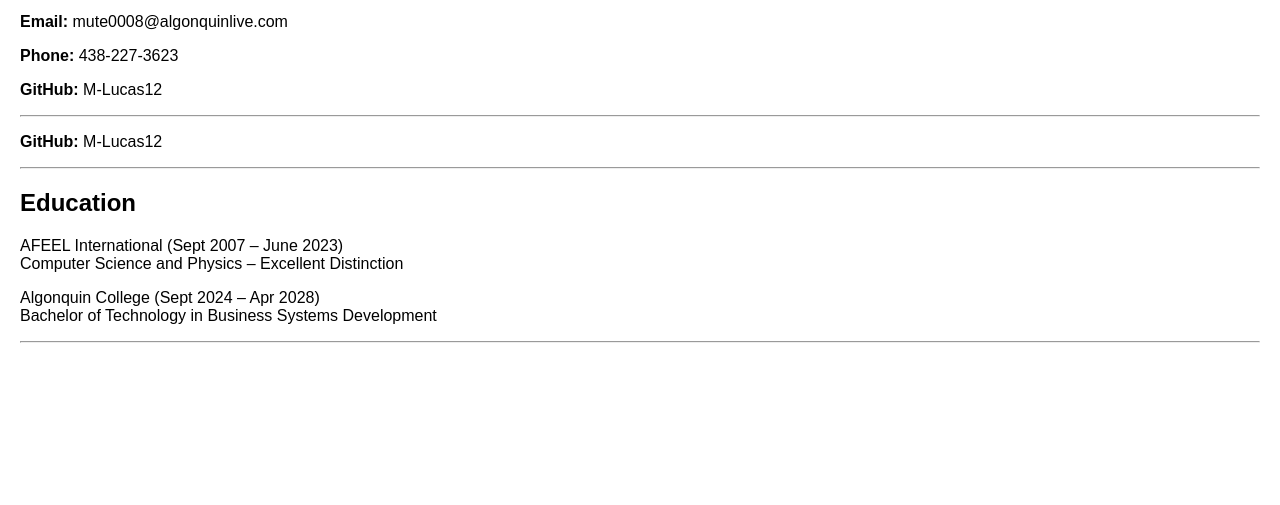
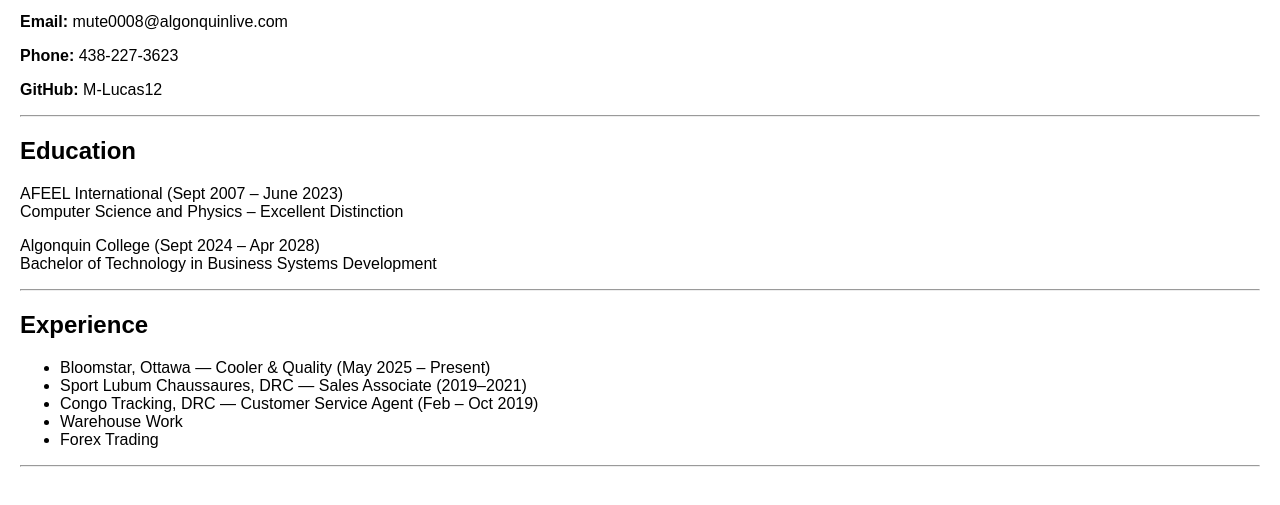
Before and after one commit to moodythenerd/cst3106_labs, a plain HTML site: page Lab03/resume.html in a window 1280 px wide. Shown: the part 99-604 px from the top of the page. Drawn offline with Linux system fonts and the light colour scheme.

Commit message:
Added experience section

```diff
--- a/Lab03/resume.html
+++ b/Lab03/resume.html
@@ -14,8 +14,7 @@
 <p><strong>Phone:</strong> 438-227-3623</p>
 <p><strong>GitHub:</strong> M-Lucas12</p>
 <hr>
-<p><strong>GitHub:</strong> M-Lucas12</p>
-<hr>
+
 
 <h2>Education</h2>
 <p>AFEEL International (Sept 2007 – June 2023)<br>
@@ -23,5 +22,15 @@
 <p>Algonquin College (Sept 2024 – Apr 2028)<br>
     Bachelor of Technology in Business Systems Development</p>
 <hr>
+
+<h2>Experience</h2>
+<ul>
+    <li>Bloomstar, Ottawa — Cooler & Quality (May 2025 – Present)</li>
+    <li>Sport Lubum Chaussaures, DRC — Sales Associate (2019–2021)</li>
+    <li>Congo Tracking, DRC — Customer Service Agent (Feb – Oct 2019)</li>
+    <li>Warehouse Work</li>
+    <li>Forex Trading</li>
+</ul>
+<hr>
 </body>
 </html>
```
